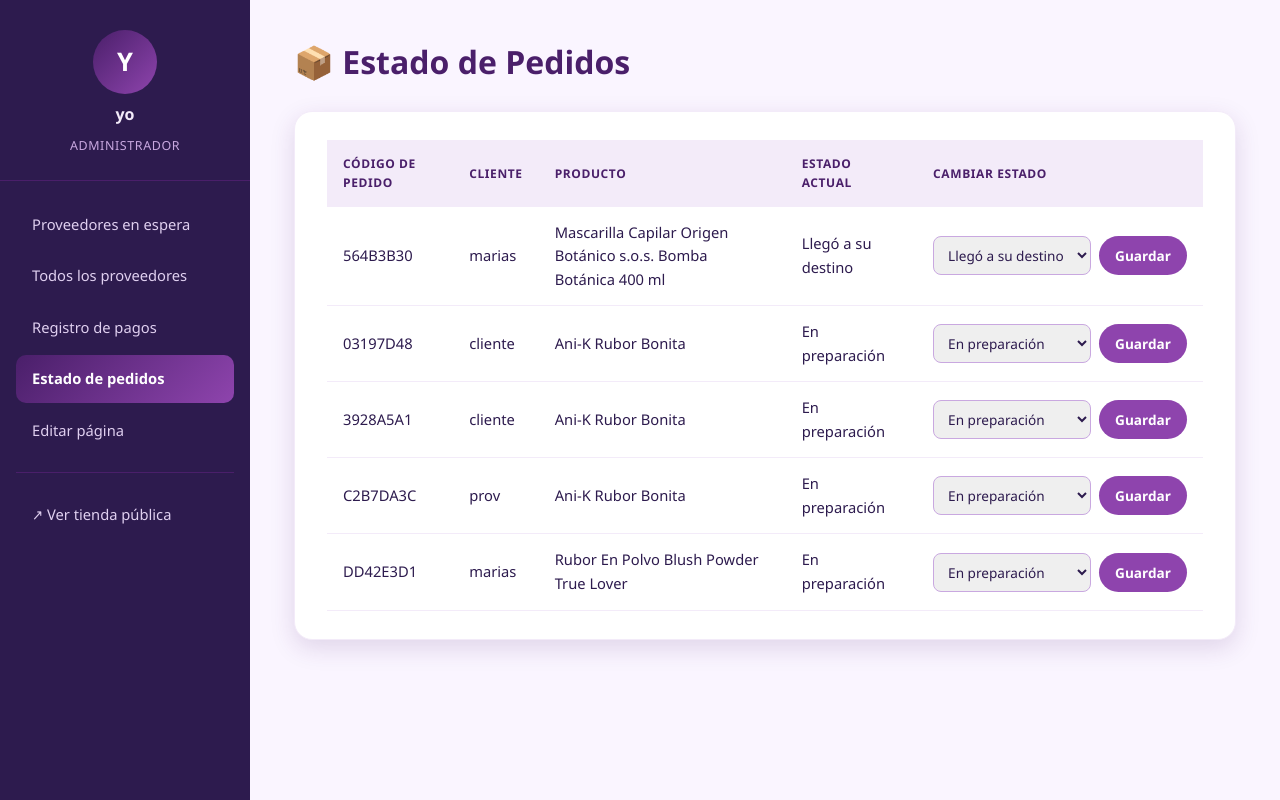
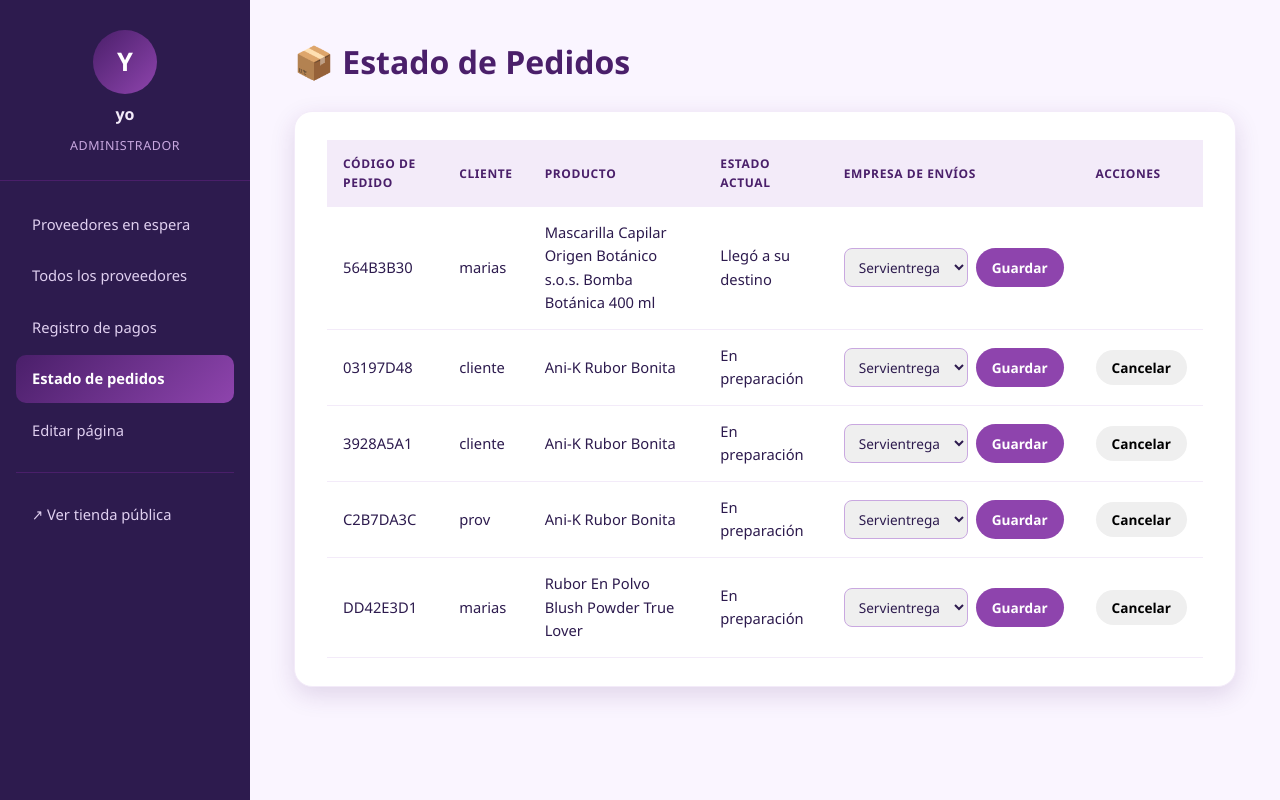
Before and after one commit to chomara1/Nuevo-Intento, a Django app: page /adm/pedidos/ in a window 1280 px wide. Run offline with Django 5.2, Linux system fonts and the light colour scheme; a user stored in the database is signed in; data comes from the database, SQL or seed files in the repository; both versions use the stored data as it was after the commit; parts of the project's set-up code (start-up, migrations or seed data) failed here and were passed over.

Commit message:
El rastreo ya no depende del admin, ahora se actualiza automaticamente sin que el admin tenga que actualizar su estado

```diff
--- a/administracion/templates/administracion/pedidos.html
+++ b/administracion/templates/administracion/pedidos.html
@@ -14,7 +14,8 @@
                         <th>Cliente</th>
                         <th>Producto</th>
                         <th>Estado actual</th>
-                        <th>Cambiar estado</th>
+                        <th>Empresa de envíos</th>
+                        <th>Acciones</th>
                     </tr>
                 </thead>
                 <tbody>
@@ -25,15 +26,28 @@
                         <td>{{ envio.producto.nombre }}</td>
                         <td>{{ envio.get_estado_actual_display }}</td>
                         <td>
-                            <form method="post" action="{% url 'administracion:actualizar_estado_pedido' envio_id=envio.id %}" style="display:flex; gap:8px;">
-                                {% csrf_token %}
-                                <select name="estado_actual" class="select-estado">
-                                    {% for valor, etiqueta in estados %}
-                                        <option value="{{ valor }}" {% if valor == envio.estado_actual %}selected{% endif %}>{{ etiqueta }}</option>
-                                    {% endfor %}
-                                </select>
-                                <button type="submit" class="btn btn-approve">Guardar</button>
-                            </form>
+                            {% if envio.estado_actual == 'cancelado' %}
+                                <span style="opacity:0.6;">—</span>
+                            {% else %}
+                                <form method="post" action="{% url 'administracion:asignar_empresa_pedido' envio_id=envio.id %}" style="display:flex; gap:8px;">
+                                    {% csrf_token %}
+                                    <select name="empresa_envio" class="select-estado">
+                                        <option value="">Sin asignar</option>
+                                        {% for empresa in empresas_envio %}
+                                            <option value="{{ empresa.id }}" {% if envio.empresa_envio_id == empresa.id %}selected{% endif %}>{{ empresa.nombre_empresa }}</option>
+                                        {% endfor %}
+                                    </select>
+                                    <button type="submit" class="btn btn-approve">Guardar</button>
+                                </form>
+                            {% endif %}
+                        </td>
+                        <td>
+                            {% if envio.estado_actual != 'cancelado' and envio.estado_actual != 'entregado' %}
+                                <form method="post" action="{% url 'administracion:cancelar_pedido' envio_id=envio.id %}" onsubmit="return confirm('¿Seguro que quieres cancelar este pedido?');">
+                                    {% csrf_token %}
+                                    <button type="submit" class="btn btn-danger">Cancelar</button>
+                                </form>
+                            {% endif %}
                         </td>
                     </tr>
                 {% endfor %}
--- a/administracion/urls.py
+++ b/administracion/urls.py
@@ -14,5 +14,6 @@ urlpatterns = [
     path('diseno/', views.gestion_diseno, name='gestion_diseno'),
     path('pagos/', views.pagos, name='pagos'),
     path('pedidos/', views.pedidos, name='pedidos'),
-    path('pedidos/<int:envio_id>/actualizar/', views.actualizar_estado_pedido, name='actualizar_estado_pedido'),
+    path('pedidos/<int:envio_id>/asignar-empresa/', views.asignar_empresa_pedido, name='asignar_empresa_pedido'),
+    path('pedidos/<int:envio_id>/cancelar/', views.cancelar_pedido, name='cancelar_pedido'),
 ]
--- a/administracion/views.py
+++ b/administracion/views.py
@@ -1,6 +1,7 @@
 from django.shortcuts import render, redirect, get_object_or_404
 from django.contrib import messages
 from django.apps import apps
+from django.utils import timezone
 from .decorators import admin_required
 from .models import DisenoSitio
 from .forms import DisenoSitioForm
@@ -144,33 +145,57 @@ def pagos(request):
 @admin_required
 def pedidos(request):
     Envio = apps.get_model('rastreo', 'Envio')
+    EmpresaEnvio = apps.get_model('rastreo', 'EmpresaEnvio')
     pedidos_lista = (
         Envio.objects
-        .select_related('cliente', 'producto')
+        .select_related('cliente', 'producto', 'empresa_envio')
         .order_by('-fecha_creacion')
     )
+    for envio in pedidos_lista:
+        envio.actualizar_estado_automatico()
     return render(request, 'administracion/pedidos.html', {
         'pedidos': pedidos_lista,
         'estados': Envio.ESTADOS,
+        'empresas_envio': EmpresaEnvio.objects.all(),
         'active': 'pedidos',
     })
 
 
 @admin_required
-def actualizar_estado_pedido(request, envio_id):
+def asignar_empresa_pedido(request, envio_id):
+    Envio = apps.get_model('rastreo', 'Envio')
+    EmpresaEnvio = apps.get_model('rastreo', 'EmpresaEnvio')
+    envio = get_object_or_404(Envio, id=envio_id)
+
+    if request.method == 'POST':
+        empresa_envio_id = request.POST.get('empresa_envio')
+
+        if empresa_envio_id:
+            empresa = get_object_or_404(EmpresaEnvio, id=empresa_envio_id)
+            if envio.empresa_envio_id != empresa.id:
+                envio.fecha_asignacion_empresa = timezone.now()
+            envio.empresa_envio = empresa
+            messages.success(request, f"Se asignó '{empresa.nombre_empresa}' al pedido {envio.numero_guia}. El estado avanzará automáticamente.")
+        else:
+            envio.empresa_envio = None
+            envio.fecha_asignacion_empresa = None
+            messages.success(request, f"Se quitó la empresa de envíos del pedido {envio.numero_guia}.")
+
+        envio.save()
+
+    return redirect('administracion:pedidos')
+
+
+@admin_required
+def cancelar_pedido(request, envio_id):
     Envio = apps.get_model('rastreo', 'Envio')
     HistorialEstado = apps.get_model('rastreo', 'HistorialEstado')
     envio = get_object_or_404(Envio, id=envio_id)
 
     if request.method == 'POST':
-        nuevo_estado = request.POST.get('estado_actual')
-        estados_validos = dict(Envio.ESTADOS)
-        if nuevo_estado in estados_validos:
-            envio.estado_actual = nuevo_estado
-            envio.save()
-            HistorialEstado.objects.create(envio=envio, estado=nuevo_estado)
-            messages.success(request, f"El pedido {envio.numero_guia} se actualizó a '{estados_validos[nuevo_estado]}'.")
-        else:
-            messages.error(request, "Estado inválido.")
+        envio.estado_actual = 'cancelado'
+        envio.save()
+        HistorialEstado.objects.create(envio=envio, estado='cancelado', comentario='Cancelado por el administrador')
+        messages.success(request, f"El pedido {envio.numero_guia} fue cancelado.")
 
     return redirect('administracion:pedidos')
--- a/rastreo/models.py
+++ b/rastreo/models.py
@@ -1,6 +1,21 @@
 from django.db import models
 from django.conf import settings
+from django.utils import timezone
+from datetime import timedelta
 from inventario.models import Producto
+
+
+class EmpresaEnvio(models.Model):
+    nombre_empresa = models.CharField(max_length=150)
+    contacto = models.CharField(max_length=100, blank=True)
+    correo = models.EmailField(blank=True)
+
+    def __str__(self):
+        return self.nombre_empresa
+
+    class Meta:
+        verbose_name = "Empresa de Envíos"
+        verbose_name_plural = "Empresas de Envíos"
 
 
 class Envio(models.Model):
@@ -20,13 +35,29 @@ class Envio(models.Model):
         ('contraentrega', 'Pago contraentrega'),
     ]
 
+    # Tiempos que debe esperar el estado automático después de asignar la
+    # empresa de envíos. Ajusta estos valores libremente.
+    TIEMPO_LISTO = timedelta(hours=2)
+    TIEMPO_EN_CAMINO = timedelta(days=1)
+    TIEMPO_ENTREGADO = timedelta(days=3)
+
+    ORDEN_ESTADOS = ['preparando', 'listo', 'en_camino', 'entregado']
+
     cliente = models.ForeignKey(settings.AUTH_USER_MODEL, on_delete=models.CASCADE, related_name='envios')
     producto = models.ForeignKey(Producto, on_delete=models.CASCADE)
+    empresa_envio = models.ForeignKey(
+        EmpresaEnvio,
+        on_delete=models.SET_NULL,
+        null=True,
+        blank=True,
+        related_name='envios'
+    )
+    fecha_asignacion_empresa = models.DateTimeField(null=True, blank=True)
     fecha_creacion = models.DateTimeField(auto_now_add=True)
     estado_actual = models.CharField(max_length=20, choices=ESTADOS, default='preparando')
     numero_guia = models.CharField(max_length=20, unique=True)
 
-    # Datos de la venta (nuevos)
+    # Datos de la venta
     cantidad = models.PositiveIntegerField(default=1)
     precio_unitario = models.DecimalField(max_digits=10, decimal_places=2, default=0)
 
@@ -41,6 +72,38 @@ class Envio(models.Model):
 
     def subtotal(self):
         return self.cantidad * self.precio_unitario
+
+    def actualizar_estado_automatico(self):
+        """
+        Si ya se le asignó una empresa de envíos, revisa cuánto tiempo ha
+        pasado desde esa asignación y avanza el estado solo (preparando ->
+        listo -> en_camino -> entregado), sin que el administrador tenga
+        que hacerlo a mano. Se llama cada vez que se muestra el envío.
+        """
+        if not self.empresa_envio or not self.fecha_asignacion_empresa:
+            return
+        if self.estado_actual in ('entregado', 'cancelado'):
+            return
+
+        transcurrido = timezone.now() - self.fecha_asignacion_empresa
+
+        if transcurrido >= self.TIEMPO_ENTREGADO:
+            estado_esperado = 'entregado'
+        elif transcurrido >= self.TIEMPO_EN_CAMINO:
+            estado_esperado = 'en_camino'
+        elif transcurrido >= self.TIEMPO_LISTO:
+            estado_esperado = 'listo'
+        else:
+            estado_esperado = self.estado_actual
+
+        if self.ORDEN_ESTADOS.index(estado_esperado) > self.ORDEN_ESTADOS.index(self.estado_actual):
+            self.estado_actual = estado_esperado
+            self.save(update_fields=['estado_actual'])
+            HistorialEstado.objects.create(
+                envio=self,
+                estado=estado_esperado,
+                comentario='Actualizado automáticamente por la empresa de envíos'
+            )
 
     def __str__(self):
         return f"Envío #{self.numero_guia} - {self.cliente}"
--- a/rastreo/views.py
+++ b/rastreo/views.py
@@ -8,12 +8,15 @@ from .models import Envio, HistorialEstado
 @login_required
 def mi_rastreo(request, codigo):
     envio = get_object_or_404(Envio, numero_guia=codigo, cliente=request.user)
+    envio.actualizar_estado_automatico()
     return render(request, 'detalle_envio.html', {'envio': envio})
 
 
 @login_required
 def lista_mis_envios(request):
     envios = Envio.objects.filter(cliente=request.user).order_by('-fecha_creacion')
+    for envio in envios:
+        envio.actualizar_estado_automatico()
     return render(request, 'mis_envios.html', {'envios': envios})
 
 
```
Also changed, not shown: rastreo/admin.py (+9 -2 lines), db.sqlite3, inventario/migrations/0002_delete_stock.py (deleted), inventario/migrations/0003_alter_categoria_options_categoria_categoria_padre.py, inventario/migrations/0004_merge_20260727_0053.py (added), rastreo/migrations/0005_merge_20260727_0053.py (added), rastreo/migrations/0006_empresaenvio_envio_empresa_envio.py (added), rastreo/migrations/0007_envio_fecha_asignacion_empresa.py (added).
